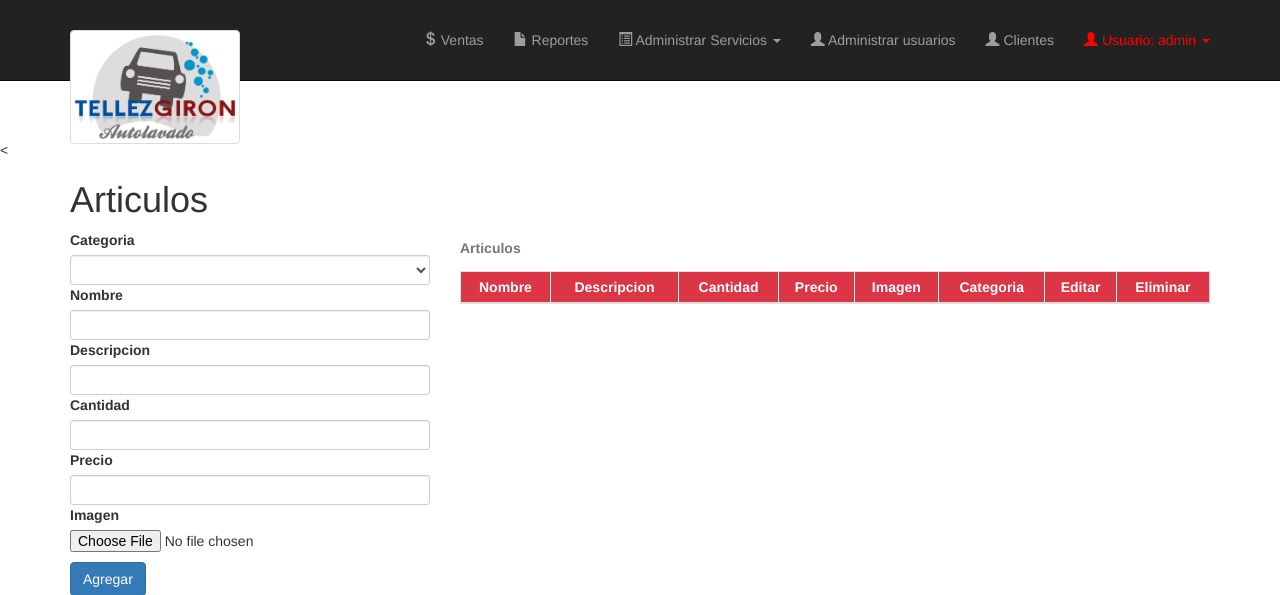
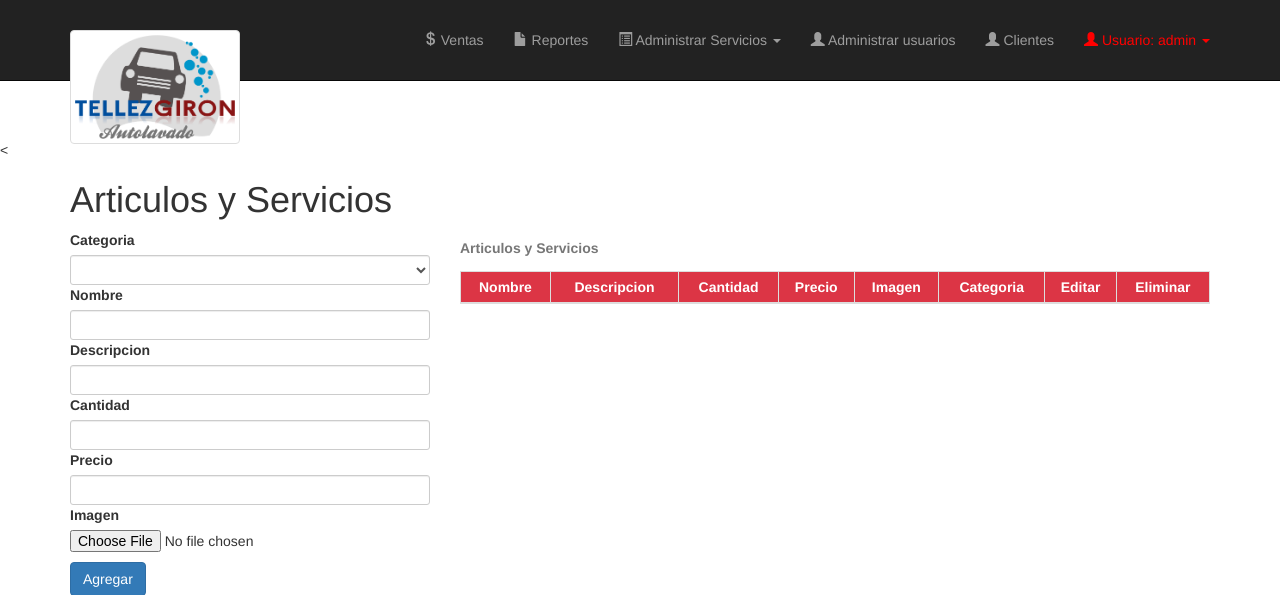
Before and after one commit to gusLopezC/PlataformaWeb_AutoLavado, a PHP site: page /SistemaLavadoMVC/vistas/articulos.php in a window 1280 px wide. Shown: the top 595 px of the page. Run offline with PHP 8.4, Linux system fonts and the light colour scheme; a user stored in the database is signed in; data that the repository does not hold is empty.

Commit message:
Proyecto terminado

```diff
--- a/js/funciones.js
+++ b/js/funciones.js
@@ -11,13 +11,21 @@ function validarFormVacio(formulario){
 		return vacios;
 	}
 
-
+//usa el nivel DOM 2  de JS para solo permtir los caracteres dentro del if segun su codig ASCII
 	function soloNumeros(e){
 		var key = window.event ? e.which : e.keyCode;
 		if (key < 46 || key > 57) {
 		  e.preventDefault();
 		}
-	  }
+		}
+
+
+		function soloNumerosenteros(e){
+			var key = window.event ? e.which : e.keyCode;
+			if (key < 48 || key > 57) {
+				e.preventDefault();
+			}
+			}
 
 	  function soloLetras(e){
 		  var charCode = e.charCode;
--- a/vistas/almacen.php
+++ b/vistas/almacen.php
@@ -86,9 +86,10 @@ if(isset($_SESSION['usuario'])){
 	</html>
 	<script>
 window.addEventListener("load", function() {
-	frmArticulosU.nombreU.addEventListener("keypress", soloLetras, false);
+	frmArticulosU.nombreU.addEventListener
+	("keypress", soloLetras, false);
 	frmArticulosU.descripcionU.addEventListener("keypress", soloLetras, false);
-	frmArticulosU.cantidadU.addEventListener("keypress", soloNumeros, false);
+	frmArticulosU.cantidadU.addEventListener("keypress", soloNumerosenteros, false);
 	frmArticulosU.precioU.addEventListener("keypress", soloNumeros, false);
 	frmArticulosU.proveedorU.addEventListener("keypress", soloLetras, false);
 	frmArticulosU.stockU.addEventListener("keypress", soloNumeros, false);
--- a/vistas/articulos.php
+++ b/vistas/articulos.php
@@ -17,7 +17,7 @@ if(isset($_SESSION['usuario'])){
 	</head>
 	<body>
 		<div class="container">
-			<h1>Articulos</h1>
+			<h1>Articulos y Servicios</h1>
 			<div class="row">
 				<div class="col-sm-4">
 					<form id="frmArticulos" enctype="multipart/form-data">
--- a/vistas/articulos/tablaArticulos.php
+++ b/vistas/articulos/tablaArticulos.php
@@ -20,7 +20,7 @@
  ?>
 
 <table class="table table-hover table-condensed table-bordered" style="text-align: center;">
-	<caption><label>Articulos</label></caption>
+	<caption><label>Articulos y Servicios</label></caption>
 	<thead style="background-color: #dc3545;color: white; font-weight: bold;">
 	<tr>
 		<td>Nombre</td>
```
Also changed, not shown: archivos/Captura.JPG (deleted).
